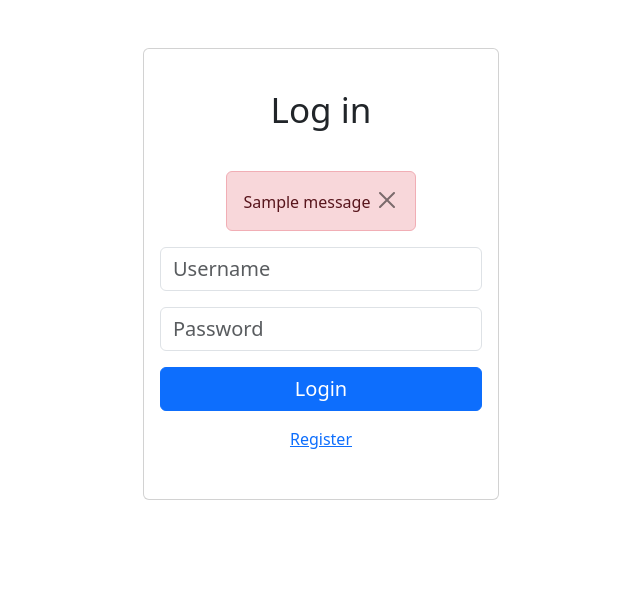
After one commit to x22205993/DriveClone, a Django app: page /drive/login/ in a window 1280 px wide. The commit adds this page. Shown: the top 595 px of the page, without its empty margins (319-959 px from the left). Run offline with Django 5.2, Linux system fonts and the light colour scheme; one stand-in notice (Sample message) is shown; some libraries are stand-ins or nearby versions.

Commit message:
added user aithentication

```diff
--- a/drive/error.py
+++ /dev/null
@@ -1,2 +0,0 @@
-def throw_error(error_msg):
-    raise Exception(error_msg)
--- /dev/null
+++ b/drive/forms.py
@@ -0,0 +1,13 @@
+from django import forms
+from django.contrib.auth.forms import UserCreationForm
+from django.contrib.auth.models import User
+
+class LoginForm(forms.Form):
+    username = forms.CharField(max_length=100)
+    password = forms.CharField(widget=forms.PasswordInput())
+
+class SignupForm(UserCreationForm):
+    # Add custom validators here if needed
+    class Meta:
+        model = User
+        fields = ['username', 'email', 'password1', 'password2']
--- a/drive/templates/folder_list.html
+++ b/drive/templates/folder_list.html
@@ -3,6 +3,10 @@
     <header>
         <link rel="stylesheet" href="{% static 'css/bootstrap.min.css' %}">
     </header>
+    <form method="post" action="{% url 'logout' %}">
+        {% csrf_token %}
+        <button type="submit" class="btn btn-primary">Logout</button>
+    </form>
     <div class="container mt-5" style=""><button class="btn btn-primary" type="button" data-bs-target="#modal-1" data-bs-toggle="modal">New Folder</button></div>
     <div class="modal fade" role="dialog" tabindex="-1" id="modal-1">
         <div class="modal-dialog" role="document">
@@ -19,7 +23,6 @@
     {% comment %} TODO: we should not access input box directly from js of modal not important but good for making things generic {% endcomment %}
     {% include 'partials/input_modal.html' with modal_id="modal-2" modal_title="Rename File" input_id="rename-file-input" on_ok="rename_file()" %}
     {% include 'partials/confirm_modal.html' with modal_id="modal-3" modal_title="Delete File" modal_content="Are you sure you want to delete file <span id='delete-file-name-display'> </span> ?" on_ok="delete_file()" %}
-
     {% include 'partials/input_modal.html' with modal_id="modal-4" modal_title="Rename Folder" input_id="rename-folder-input" on_ok="rename_folder()" %}
     {% include 'partials/confirm_modal.html' with modal_id="modal-5" modal_title="Delete Folder" modal_content="<span id='folder-has-content-warning'> </span> Are you sure you want to delete folder <span id='delete-folder-name-display'> </span>" on_ok="delete_folder()" %}
 {% comment %} TODO:Make sure to only accept files for the time being {% endcomment %}
@@ -55,7 +58,6 @@
 File Upload Queue
 </div>
 <script src="{% static 'js/bootstrap.bundle.min.js' %}"></script>
-<script src="{% static 'js/core.min.js' %}"></script>
 <script src="{% static 'js/folder_list.js' %}"></script>
 
 </html>
--- /dev/null
+++ b/drive/templates/login.html
@@ -0,0 +1,58 @@
+{% load static %}
+<!DOCTYPE html>
+<html data-bs-theme="light" lang="en">
+
+<head>
+    <meta charset="utf-8">
+    <meta name="viewport" content="width=device-width, initial-scale=1.0, shrink-to-fit=no">
+    <title>Login</title>
+    <link rel="stylesheet" href="{% static 'css/bootstrap.min.css' %}">
+</head>
+
+<body>
+    <section class="position-relative py-4 py-xl-5">
+        <div class="container">
+            <div class="row d-flex justify-content-center">
+                <div class="col-md-6 col-xl-4">
+                    <div class="card mb-5">
+                        <div class="card-body d-flex flex-column align-items-center py-5 pt-4" style="/*width: 50vw;*/">
+                            <h2 class="py-3 px-4 mb-4" style="font-size: 35px;">Log in</h2>
+                            {% for error in form.username.errors %}
+                            <div class="alert alert-danger alert-dismissible fade show" role="alert">
+                                {{ error }}
+                                <button type="button" class="btn-close" data-bs-dismiss="alert" aria-label="Close"></button>
+                            </div>
+                        {% endfor %}
+                        {% if messages %}
+
+                            {% for message in messages %}
+                                <div class="alert alert-danger fade show" role="alert">
+                                    {{ message }}
+                                    <button type="button" class="btn-close" data-bs-dismiss="alert" aria-label="Close"></button>
+                                </div>
+                            {% endfor %}
+
+                        {% endif %}
+
+                            <form class="text-center" method="post" action="{% url 'login' %}">
+                                {% csrf_token %}
+                                <div class="mb-3"><input class="form-control" type="text" name="username" id="id_username" placeholder="Username" style="font-size: 20px;" autocomplete="off"></div>
+                                <div class="mb-3"><input class="form-control" type="password" name="password" id="id_password" placeholder="Password" style="font-size: 20px;" autocomplete="off"></div>
+                                <div class="mb-3"><button class="btn btn-primary d-block w-100" type="submit" style="font-size: 20px;">Login</button></div>
+                            </form>
+                            <a href="/drive/signup/"> Register </a>
+                        </div>
+                    </div>
+                </div>
+            </div>
+        </div>
+    </section>
+
+<script src="{% static 'js/bootstrap.bundle.min.js' %}"></script>
+<script>
+
+</script>
+</body>
+
+
+</html>
--- a/drive/urls.py
+++ b/drive/urls.py
@@ -1,4 +1,5 @@
-from .views import( FolderListView, FileListView,  get_presigned_url, get_presigned_url_for_download )
+from .views import( FolderListView, FileListView, get_presigned_url, get_presigned_url_for_download, login_view, signup_view)
+from django.contrib.auth.views import LogoutView
 from django.urls import path, include
 
 urlpatterns = [
@@ -9,5 +10,9 @@ urlpatterns = [
     path('files/<str:file_id>/download-url/', get_presigned_url_for_download),
     path('files/<str:file_id>/', FileListView.as_view()),
     path('files/', FileListView.as_view()),
-    path('', FolderListView.as_view())
+    path('', FolderListView.as_view()),
+    path('login/', login_view, name='login'),
+    path('signup/', signup_view, name='signup'),
+    path('', FolderListView.as_view(), name='profile'),
+    path('logout/', LogoutView.as_view(), name='logout'),
 ]
--- a/drive/views.py
+++ b/drive/views.py
@@ -1,15 +1,56 @@
 from django.http import JsonResponse
-from django.shortcuts import render
+from django.shortcuts import render, redirect
 from django.views.generic import View
 from django.views.decorators.http import require_GET
+from django.shortcuts import render, redirect
+from django.contrib.auth import authenticate, login
+from django.contrib.auth.mixins import LoginRequiredMixin
+from django.contrib.auth.decorators import login_required
+from django.contrib import messages
 from .models import Folder, File
 from .integrations import generate_presigned_url, delete_object, delete_multiple_objects, object_exists
+from .forms import LoginForm, SignupForm
 import json
 import uuid
 
+def login_view(request):
+    if request.method == 'POST':
+        form = LoginForm(request.POST)
+        if form.is_valid():
+            username = form.cleaned_data['username']
+            password = form.cleaned_data['password']
+            print(username, password)
+            user = authenticate(request, username=username, password=password)
+            if user is not None:
+                login(request, user)
+                return redirect('profile')
+            else:
+                form.add_error(None, 'Invalid username or password')
+                messages.error(request, 'Invalid username or password.')
+                return redirect('login')
+    else:
+        form = LoginForm()
+    return render(request, 'login.html', {'form': form})
+
+def signup_view(request):
+    if request.method == 'POST':
+        form = SignupForm(request.POST)
+        if form.is_valid():
+            form.save()
+            return redirect('login')
+        else:
+            request.session['signup_form_data'] = request.POST.dict()
+            return redirect('signup')
+    else:
+        form_data = request.session.pop('signup_form_data', None)
+        print(form_data)
+        form = SignupForm(data=form_data)
+
+
+    return render(request, 'signup.html', {'form': form,})
+
 #FIXME: Add Validations
-
-class FolderListView(View):
+class FolderListView(LoginRequiredMixin, View):
     template_name = "folder_list.html"
 
     def get(self, request, *args, **kwargs):
@@ -70,7 +111,7 @@ class FolderListView(View):
         # TODO: This similar code is used while deleting a file so move comon code to one function and use it at both places
 
 
-class FileListView(View):
+class FileListView(LoginRequiredMixin, View):
 
     def put(self, request, *args, **kwargs):
         file_id = self.kwargs.get('file_id')
@@ -124,6 +165,7 @@ class FileListView(View):
 # TODO: Folder id should be in backend only ?
 # TODO: This is not the correct way to do things first generate object key and if only it gets create in s3 create it at your end
 @require_GET
+@login_required
 def get_presigned_url(request, *args, **kwargs):
     object_key = uuid.uuid4()
     presigned_url = generate_presigned_url(object_key=object_key, for_upload=True)
@@ -133,6 +175,7 @@ def get_presigned_url(request, *args, **kwargs):
 # TODO: Duplicate code fix
 # TODO: Check if file empty and file_id null
 @require_GET
+@login_required
 def get_presigned_url_for_download(request, file_id, *args, **kwargs):
     file = File.objects.get(id=file_id)
     presigned_url = generate_presigned_url(object_key=file.object_key, file_name=file.name, for_upload=False)
--- a/mysite/settings.py
+++ b/mysite/settings.py
@@ -123,3 +123,5 @@ STATIC_URL = 'static/'
 
 DEFAULT_AUTO_FIELD = 'django.db.models.BigAutoField'
 CSRF_TRUSTED_ORIGINS = ['http://localhost:9900']
+LOGOUT_REDIRECT_URL='/drive/login/'
+LOGIN_URL = '/drive/login/'
--- a/mysite/urls.py
+++ b/mysite/urls.py
@@ -19,6 +19,5 @@ from django.urls import include, path
 
 urlpatterns = [
     path('admin/', admin.site.urls),
-     path("drive/", include("drive.urls")),
-    path('api-auth/', include('rest_framework.urls'))
+    path("drive/", include("drive.urls"))
 ]
```
Also changed, not shown: drive/templates/logout.html (added, +29 -0 lines), drive/templates/signup.html (added, +68 -0 lines), db.sqlite3, drive/static/js/folder_list.js (line endings or trailing spaces).
